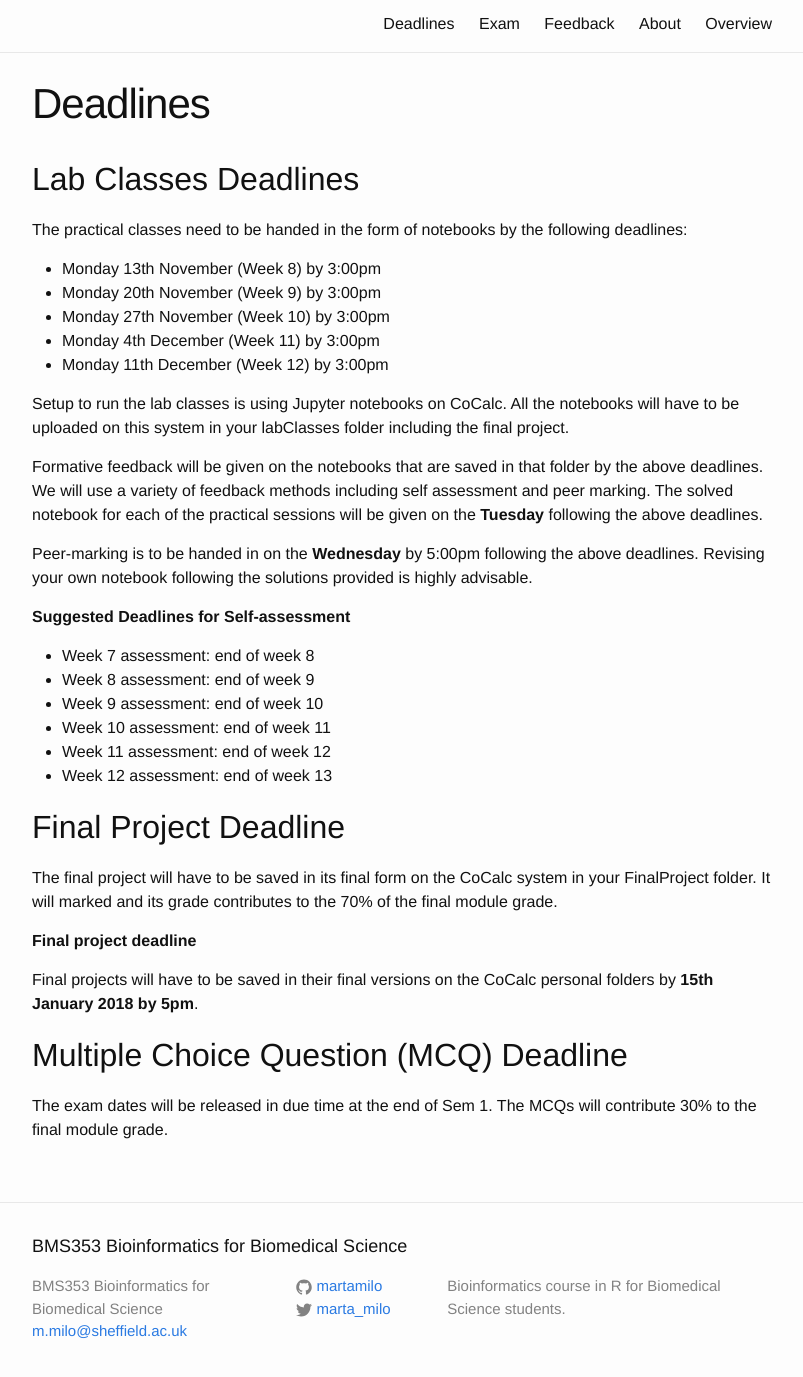
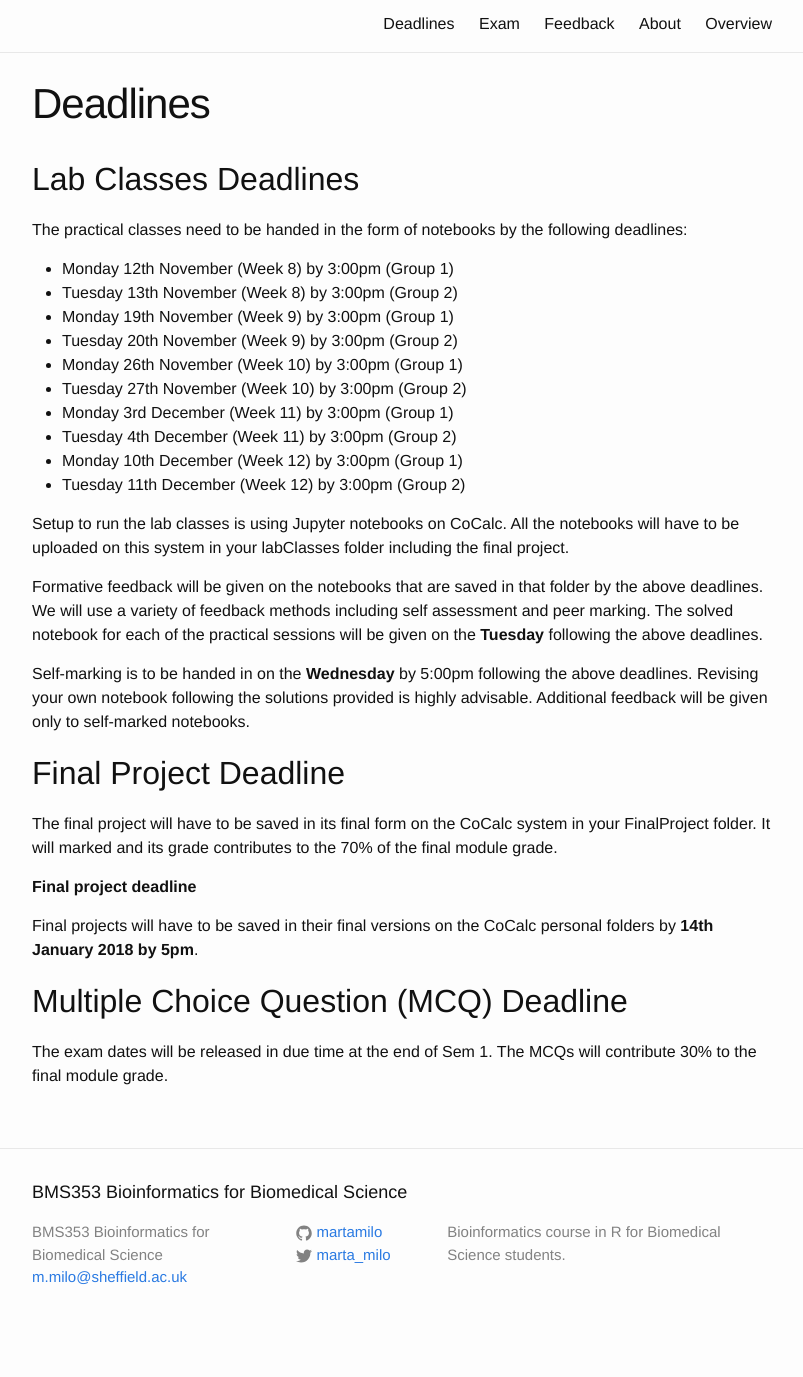
Before and after one commit to sods/bioinformatics, a Jekyll site: the page built from deadlines.md, in a window 1280 px wide and 1400 px high, scrolled down 355 px. Shown: the top 1377 px of the window, without its empty margins (238-1041 px from the left). Built offline with Jekyll 4.4.1, drawn with Linux system fonts in a browser that asks for light colours; after the commit the page ends 1704 px from its top, so only the background shows below that.

Commit message:
updated with dates and times

```diff
--- a/deadlines.md
+++ b/deadlines.md
@@ -7,39 +7,32 @@ title: Deadlines
 
 The practical classes need to be handed in the form of notebooks by the following deadlines:
 
-* Monday 13th November (Week 8) by 3:00pm
-* Monday 20th November (Week 9) by 3:00pm
-* Monday 27th November (Week 10) by 3:00pm
-* Monday 4th December (Week 11) by 3:00pm
-* Monday 11th December (Week 12) by 3:00pm
+* Monday 12th November (Week 8) by 3:00pm (Group 1)
+* Tuesday 13th November (Week 8) by 3:00pm (Group 2)
+* Monday 19th November (Week 9) by 3:00pm (Group 1)
+* Tuesday 20th November (Week 9) by 3:00pm (Group 2)
+* Monday 26th November (Week 10) by 3:00pm (Group 1)
+* Tuesday 27th November (Week 10) by 3:00pm (Group 2)
+* Monday 3rd December (Week 11) by 3:00pm (Group 1)
+* Tuesday 4th December (Week 11) by 3:00pm (Group 2)
+* Monday 10th December (Week 12) by 3:00pm (Group 1)
+* Tuesday 11th December (Week 12) by 3:00pm (Group 2)
 
 Setup to run the lab classes is using Jupyter notebooks on CoCalc.
 All the notebooks will have to be uploaded on this system in your labClasses folder including the final project.
 
 Formative feedback will be given on the notebooks that are saved in that folder by the above deadlines. We will use a variety of feedback methods including self assessment and peer marking. The solved notebook for each of the practical sessions will be given on the **Tuesday** following the above deadlines.
 
-Peer-marking is to be handed in on the **Wednesday** by 5:00pm following the above deadlines. Revising your own notebook following the solutions provided is highly advisable.
-
-
-**Suggested Deadlines for Self-assessment**
-
-
-* Week 7 assessment: end of week 8
-* Week 8 assessment: end of week 9
-* Week 9 assessment: end of week 10
-* Week 10 assessment: end of week 11
-* Week 11 assessment: end of week 12
-* Week 12 assessment: end of week 13
+Self-marking is to be handed in on the **Wednesday** by 5:00pm following the above deadlines. Revising your own notebook following the solutions provided is highly advisable. Additional feedback will be given only to self-marked notebooks.
 
 
 ## Final Project Deadline
 
 The final project will have to be saved in its final form on the CoCalc system in your FinalProject folder. It will marked and its grade contributes to the 70% of the final module grade.
 
-
 **Final project deadline**
 
-Final projects will have to be saved in their final versions on the CoCalc personal folders by **15th January 2018 by 5pm**.
+Final projects will have to be saved in their final versions on the CoCalc personal folders by **14th January 2018 by 5pm**.
 
 
 ## Multiple Choice Question (MCQ) Deadline
```
